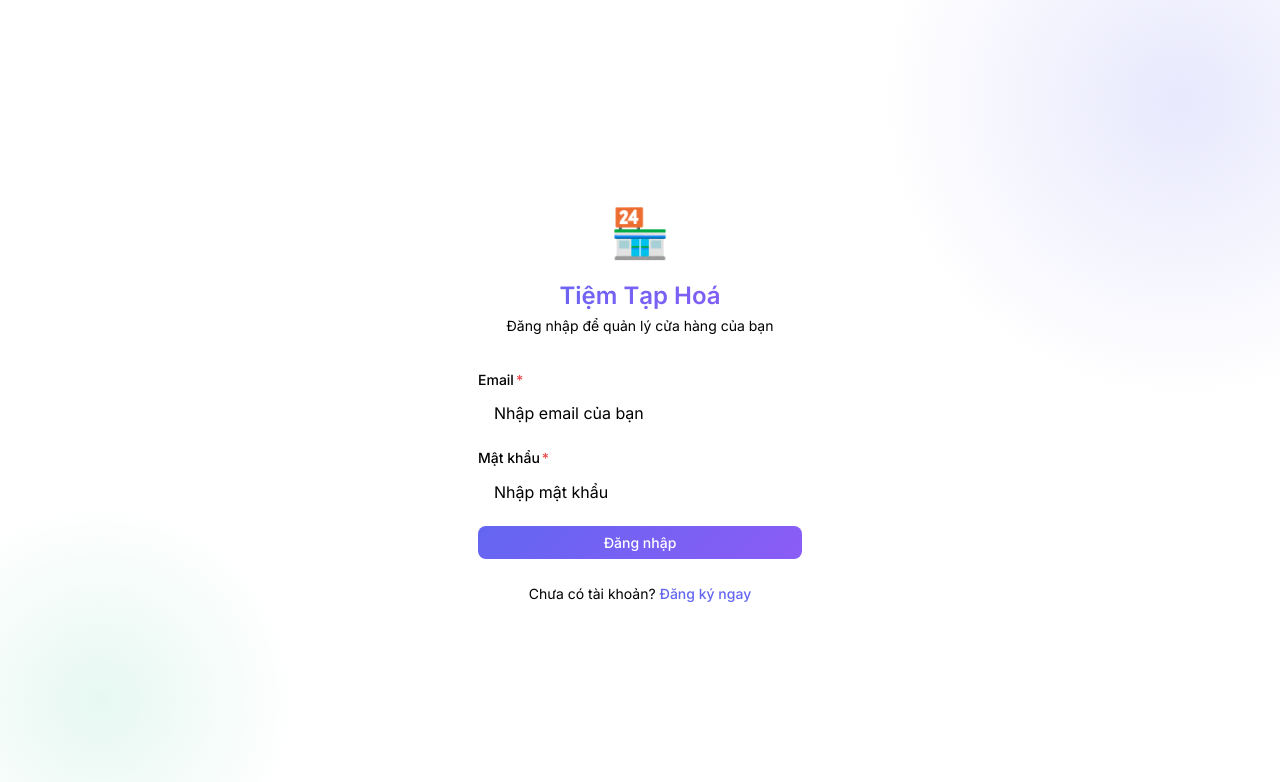
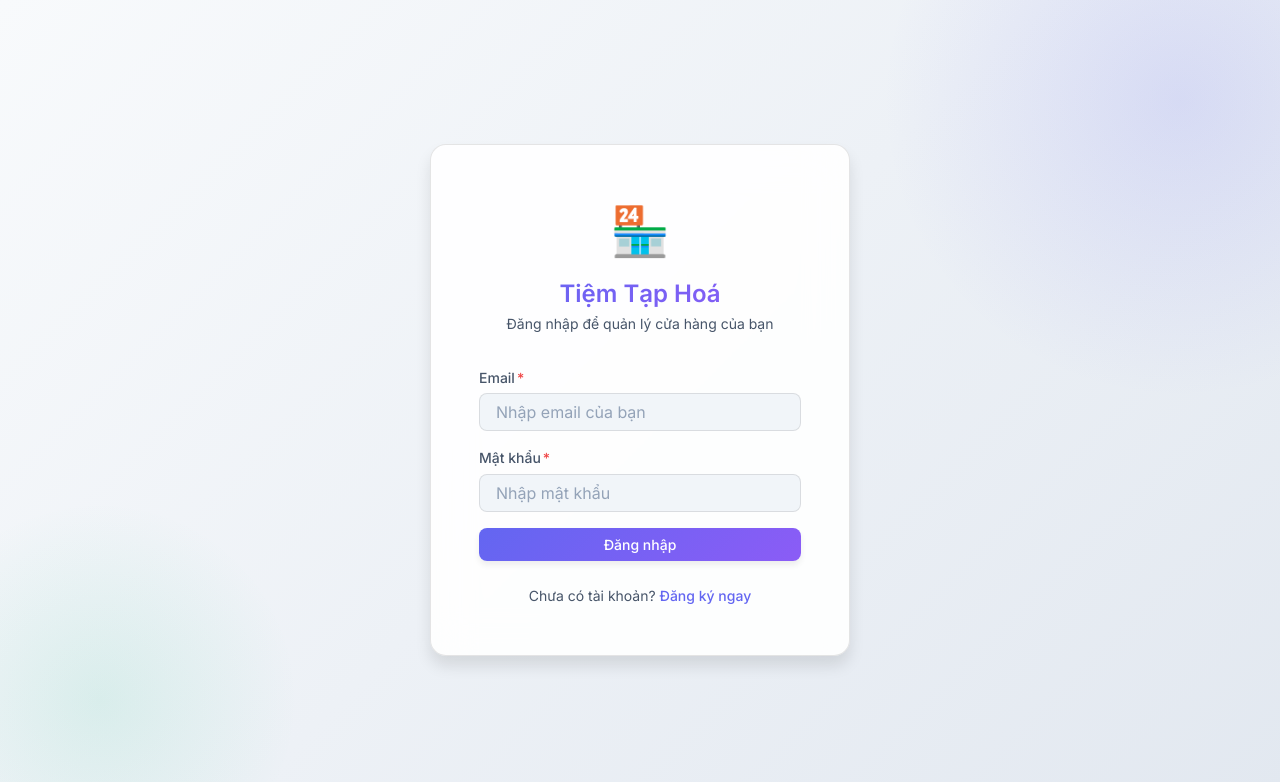
Before and after one commit to FatKa1707/tap-hoa, a React (Vite) app: page /#/login in a window 1280 px wide. Shown: the top 782 px of the page. Built offline with nearby package versions, Linux system fonts and the light colour scheme.

Commit message:
fix: add missing theme variables to index.css

```diff
--- a/src/index.css
+++ b/src/index.css
@@ -34,6 +34,50 @@
   --transition-fast: 150ms ease;
   --transition-normal: 250ms ease;
   --transition-slow: 350ms ease;
+}
+
+:root.dark {
+  --bg-primary: #0f0f1a;
+  --bg-secondary: #1a1a2e;
+  --bg-card: rgba(26, 26, 46, 0.8);
+  --bg-input: rgba(255, 255, 255, 0.05);
+  --bg-hover: rgba(255, 255, 255, 0.1);
+
+  --text-primary: #ffffff;
+  --text-secondary: #a0a0b0;
+  --text-muted: #6b7280;
+
+  --border-color: rgba(255, 255, 255, 0.1);
+  --border-focus: rgba(99, 102, 241, 0.5);
+
+  --gradient-bg: linear-gradient(135deg, #0f0f1a 0%, #1a1a2e 100%);
+
+  --shadow-sm: 0 1px 2px rgba(0, 0, 0, 0.3);
+  --shadow-md: 0 4px 6px rgba(0, 0, 0, 0.3);
+  --shadow-lg: 0 10px 15px rgba(0, 0, 0, 0.3);
+  --shadow-glow: 0 0 20px rgba(99, 102, 241, 0.3);
+}
+
+:root.light {
+  --bg-primary: #f8fafc;
+  --bg-secondary: #ffffff;
+  --bg-card: rgba(255, 255, 255, 0.9);
+  --bg-input: #f1f5f9;
+  --bg-hover: rgba(0, 0, 0, 0.05);
+
+  --text-primary: #0f172a;
+  --text-secondary: #475569;
+  --text-muted: #94a3b8;
+
+  --border-color: rgba(0, 0, 0, 0.1);
+  --border-focus: rgba(99, 102, 241, 0.4);
+
+  --gradient-bg: linear-gradient(135deg, #f8fafc 0%, #e2e8f0 100%);
+
+  --shadow-sm: 0 1px 2px rgba(0, 0, 0, 0.05);
+  --shadow-md: 0 4px 6px rgba(0, 0, 0, 0.07);
+  --shadow-lg: 0 10px 15px rgba(0, 0, 0, 0.1);
+  --shadow-glow: 0 0 15px rgba(99, 102, 241, 0.15);
 }
 
 * {
```
